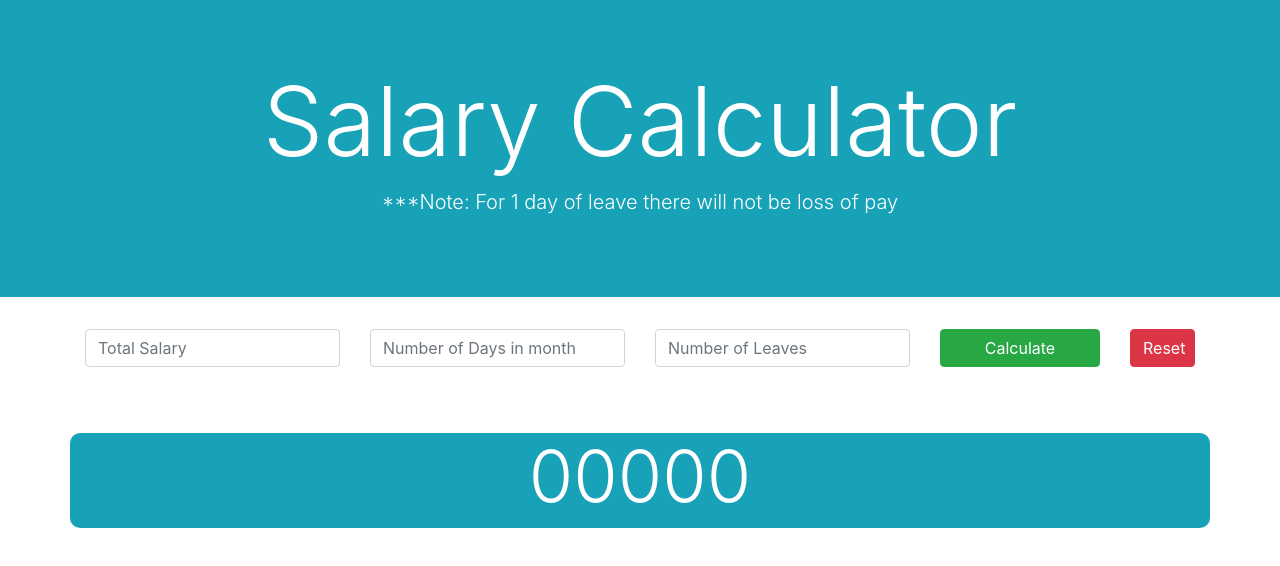
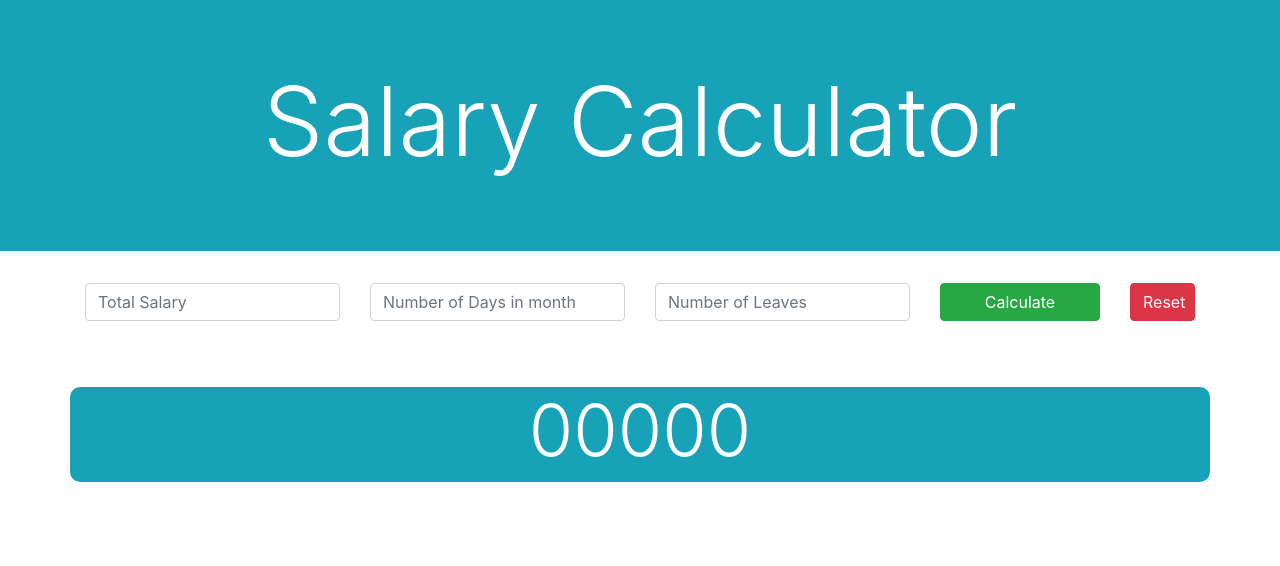
Before and after one commit to vijay-q/salarycalculator, a plain HTML site: page index.html in a window 1280 px wide. Drawn offline with nearby package versions, Linux system fonts and the light colour scheme.

Commit message:
text change

```diff
--- a/index.html
+++ b/index.html
@@ -11,7 +11,6 @@
     <div class="jumbotron jumbotron-fluid text-white text-center bg-info">
         <div class="container">
             <h1 class="display-1">Salary Calculator</h1>
-            <p class="lead">***Note: For 1 day of leave there will not be loss of pay</p>
         </div>
     </div>
     <div class="container">
```
